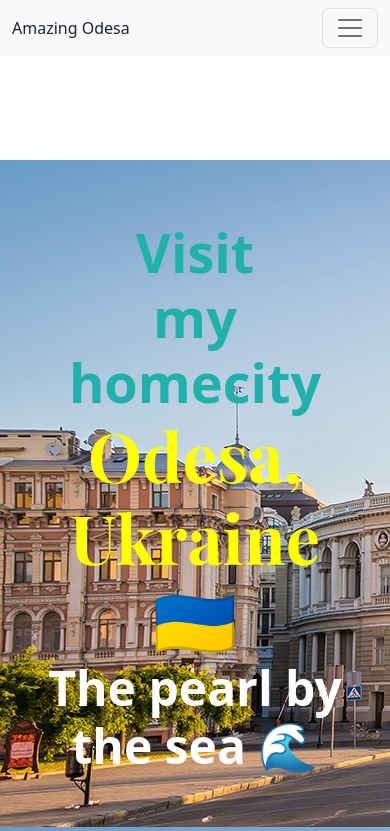
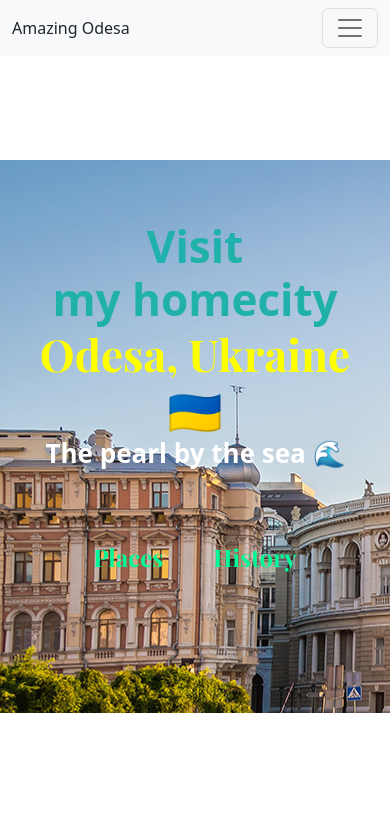
Before and after one commit to Olha1990/Hometown-Landing-Page-Challenge, a plain HTML site: page index.html in a window 390 px wide. Shown: the top 831 px of the page. Drawn offline with nearby package versions, Linux system fonts and the light colour scheme.

Commit message:
Updated styles.css

```diff
--- a/css/styles.css
+++ b/css/styles.css
@@ -131,3 +131,23 @@ p {
   max-width: 100%;
   height: auto;
 }
+
+@media (max-width: 900px) {
+  h1 {
+    font-size: 44px;
+    line-height: 56px;
+  }
+
+  h2 {
+    font-size: 44px;
+  }
+
+  h3 {
+    font-size: 26px;
+  }
+
+  .content {
+    text-align: center;
+    padding: 0;
+  }
+}
```
